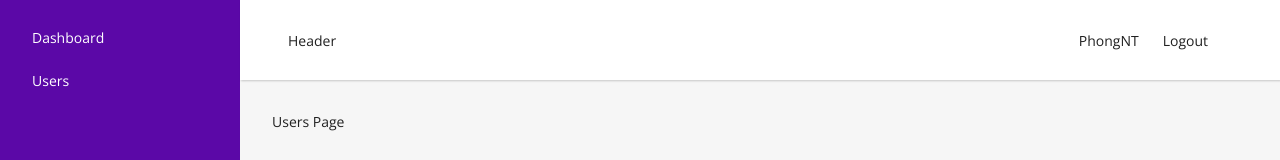
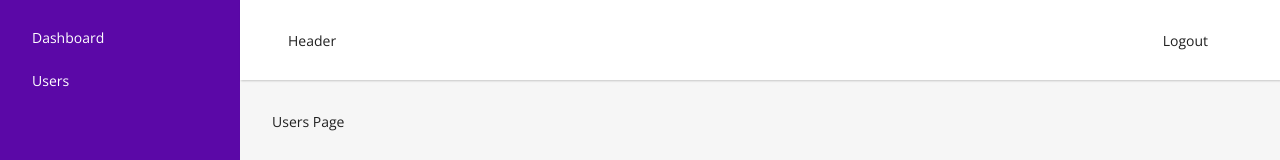
Before and after one commit to NgThePhong0608/User-management-application, a React (Vite) app in the folder react/: page /users in a window 1280 px wide. Shown: the top 160 px of the page. Built offline with nearby package versions, Linux system fonts and the light colour scheme; no server answers; sample sign-in values are in the browser's storage.

Commit message:
Refactor DefaultLayout and ContextProvider components

```diff
--- a/react/src/components/DefaultLayout.jsx
+++ b/react/src/components/DefaultLayout.jsx
@@ -1,9 +1,10 @@
 import { Link, Navigate, Outlet } from "react-router-dom";
 import { useStateContext } from "../contexts/ContextProvider";
 import axiosClient from "../axios-client";
+import { useEffect } from "react";
 
 export default function DefaultLayout() {
-    const { user, token } = useStateContext();
+    const { user, token, setUser, setToken } = useStateContext();
 
     if (!token) {
         return <Navigate to="/login" />;
@@ -11,8 +12,19 @@ export default function DefaultLayout() {
 
     const onLogout = (event) => {
         event.preventDefault();
-        axiosClient.post("/logout");
+        axiosClient.post("/logout").then(() => {
+            setUser({});
+            setToken(null);
+        });
     };
+
+    // eslint-disable-next-line react-hooks/rules-of-hooks
+    useEffect(() => {
+        axiosClient.get("/user").then(({ data }) => {
+            setUser(data);
+        });
+    }, []);
+
     return (
         <div id="defaultLayout">
             <aside>
--- a/react/src/contexts/ContextProvider.jsx
+++ b/react/src/contexts/ContextProvider.jsx
@@ -7,31 +7,31 @@ const StateContext = createContext({
     setToken: () => {},
 });
 
-export const ContextProvider = ({children}) => {
-    const [user, setUser] = useState({
-        name: 'PhongNT'
-    });
-    const [token, _setToken] = useState(localStorage.getItem('ACCESS_TOKEN'));
-    // const [token, _setToken] = useState(123);
+// eslint-disable-next-line react/prop-types
+export const ContextProvider = ({ children }) => {
+    const [user, setUser] = useState({});
+    const [token, _setToken] = useState(localStorage.getItem("ACCESS_TOKEN"));
 
     const setToken = (token) => {
         _setToken(token);
         if (token) {
-            localStorage.setItem('ACCESS_TOKEN', token);
-        }else {
-            localStorage.removeItem('ACCESS_TOKEN');
+            localStorage.setItem("ACCESS_TOKEN", token);
+        } else {
+            localStorage.removeItem("ACCESS_TOKEN");
         }
-    }
+    };
     return (
-        <StateContext.Provider value={{
-            user,
-            token,
-            setUser,
-            setToken
-        }}>
+        <StateContext.Provider
+            value={{
+                user,
+                token,
+                setUser,
+                setToken,
+            }}
+        >
             {children}
         </StateContext.Provider>
-    )
-}
+    );
+};
 
 export const useStateContext = () => useContext(StateContext);
```
